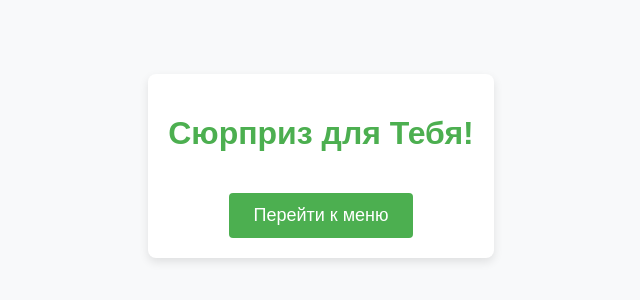
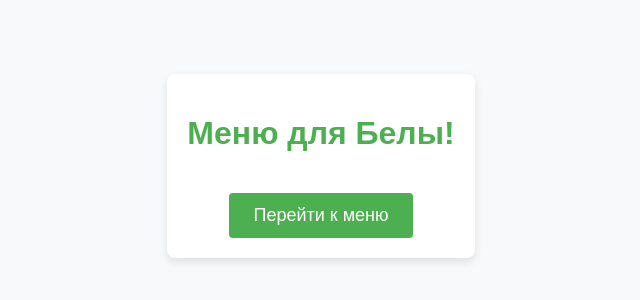
Before and after one commit to Halicio/surprise, a plain HTML site: page index.html in a window 1280 px wide. Shown: the part 234-534 px from the top of the page, without its empty margins (319-959 px from the left). Drawn offline with Linux system fonts and the light colour scheme.

Commit message:
Update index.html

```diff
--- a/index.html
+++ b/index.html
@@ -55,7 +55,7 @@
 </head>
 <body>
     <div class="container">
-        <h1>Сюрприз для Тебя!</h1>
+        <h1>Меню для Белы!</h1>
         <a href="menu.html" class="btn">Перейти к меню</a>
     </div>
 </body>
```
